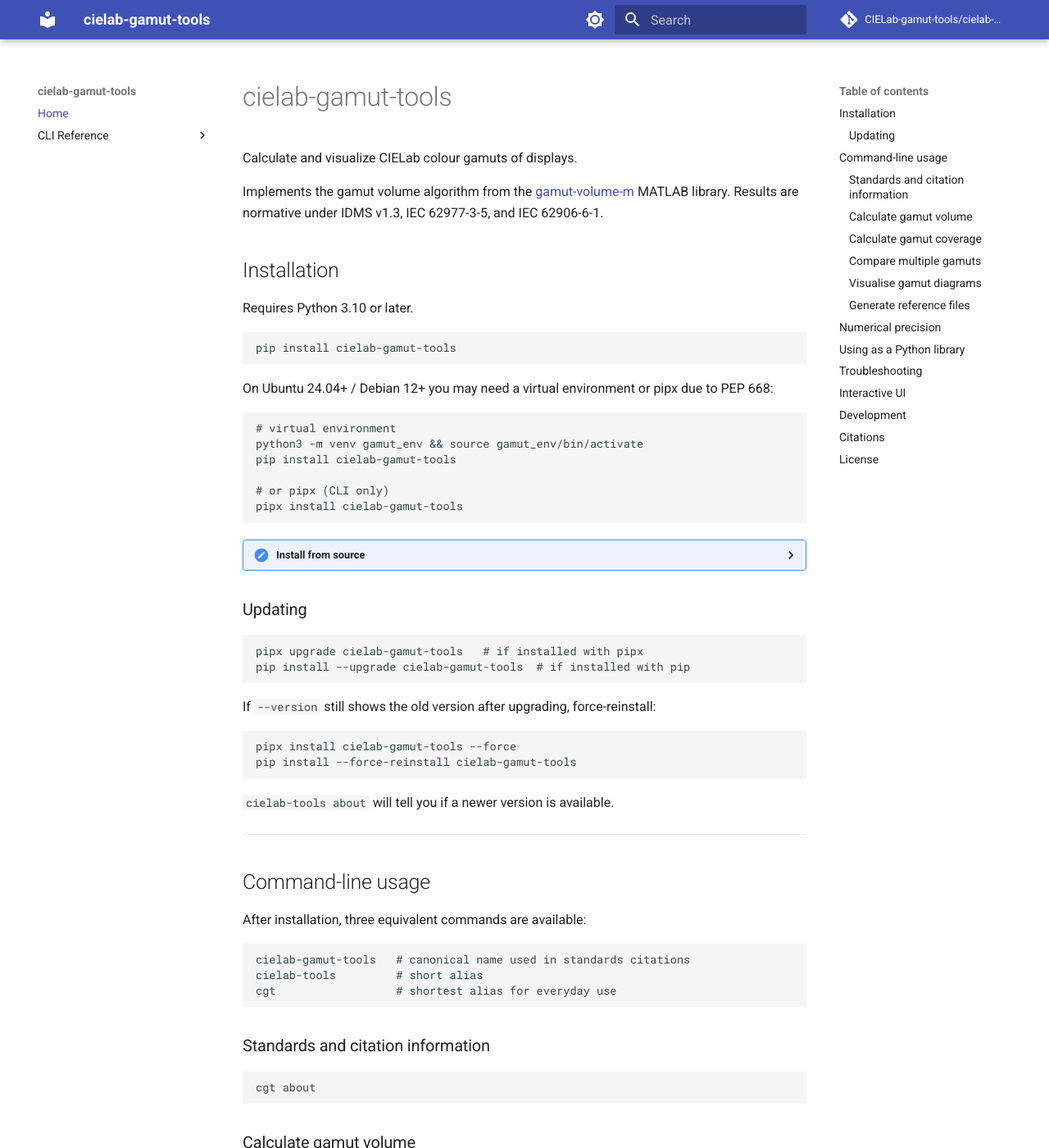
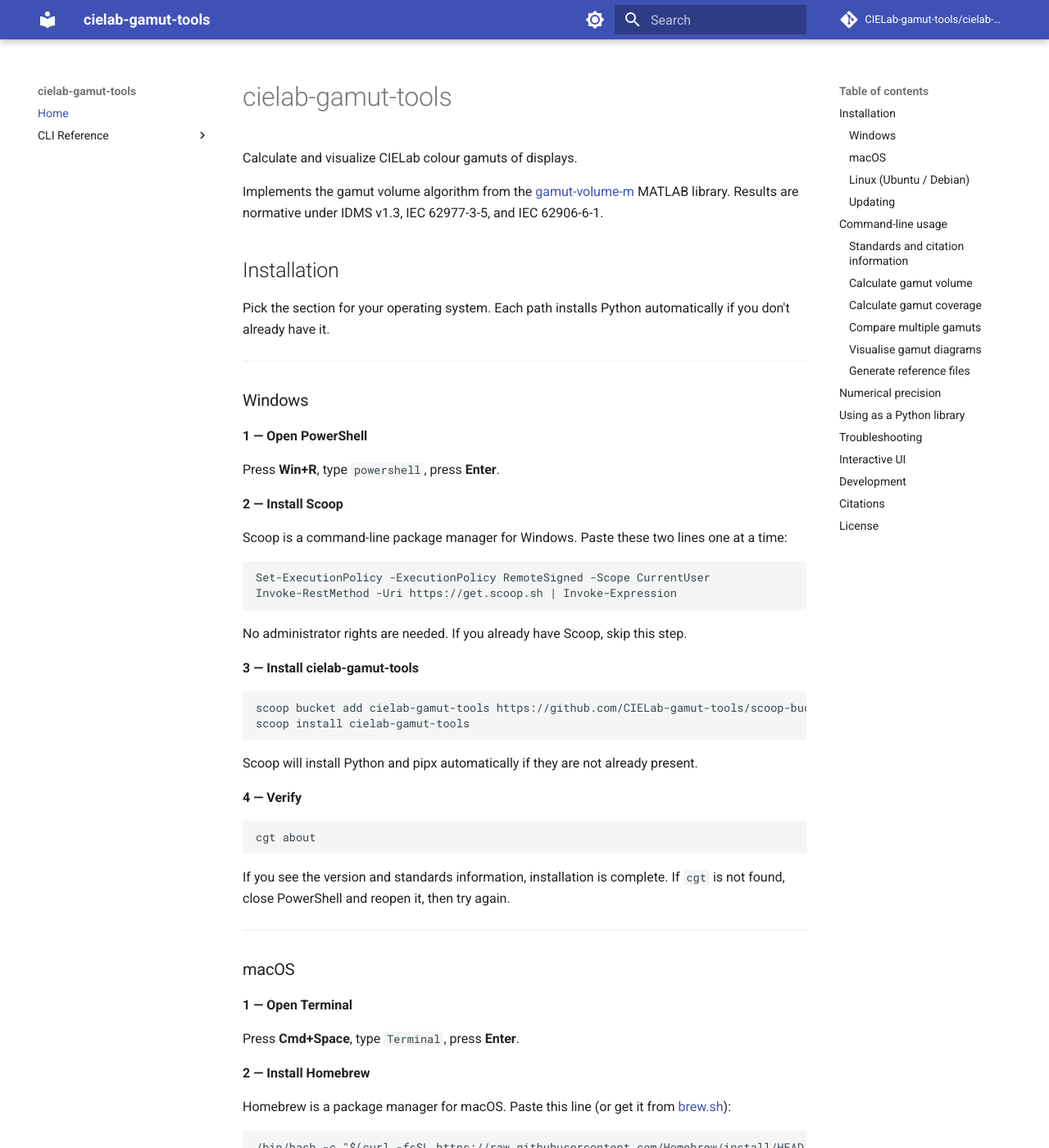
Before and after one commit to CIELab-gamut-tools/cielab-gamut-tools-py, an MkDocs documentation site: the page built from docs/index.md, in a window 1280 px wide and 1400 px high. Shown: the whole window at 82% size. Built offline with MkDocs 1.6.1 and Material for MkDocs 9.7.7, drawn with Linux system fonts in a browser that asks for light colours; comment, search, counter and statistics services are not loaded; some of the changed text lies outside the part shown.

Commit message:
Added CI/CD including scoop installation flow

````diff
--- a/README.md
+++ b/README.md
@@ -6,48 +6,125 @@ Implements the gamut volume algorithm from the [gamut-volume-m](https://github.c
 
 ## Installation
 
-Requires Python 3.10 or later.
+Pick the section for your operating system. Each path installs Python automatically if you don't already have it.
+
+---
+
+### Windows
+
+**1 — Open PowerShell**
+
+Press **Win+R**, type `powershell`, press **Enter**.
+
+**2 — Install Scoop**
+
+Scoop is a command-line package manager for Windows. Paste these two lines one at a time:
+
+```powershell
+Set-ExecutionPolicy -ExecutionPolicy RemoteSigned -Scope CurrentUser
+Invoke-RestMethod -Uri https://get.scoop.sh | Invoke-Expression
+```
+
+No administrator rights are needed. If you already have Scoop, skip this step.
+
+**3 — Install cielab-gamut-tools**
+
+```powershell
+scoop bucket add cielab-gamut-tools https://github.com/CIELab-gamut-tools/scoop-bucket
+scoop install cielab-gamut-tools
+```
+
+Scoop will install Python and pipx automatically if they are not already present.
+
+**4 — Verify**
+
+```powershell
+cgt about
+```
+
+If you see the version and standards information, installation is complete.
+If `cgt` is not found, close PowerShell and reopen it, then try again.
+
+---
+
+### macOS
+
+**1 — Open Terminal**
+
+Press **Cmd+Space**, type `Terminal`, press **Enter**.
+
+**2 — Install Homebrew**
+
+Homebrew is a package manager for macOS. Paste this line (or get it from [brew.sh](https://brew.sh)):
 
 ```bash
-pip install cielab-gamut-tools
+/bin/bash -c "$(curl -fsSL https://raw.githubusercontent.com/Homebrew/install/HEAD/install.sh)"
 ```
 
-On Ubuntu 24.04+ / Debian 12+ you may need a virtual environment or pipx due to PEP 668:
+Follow the on-screen prompts. If you already have Homebrew, skip this step.
+
+**3 — Install pipx**
 
 ```bash
-# virtual environment
-python3 -m venv gamut_env && source gamut_env/bin/activate
-pip install cielab-gamut-tools
+brew install pipx
+pipx ensurepath
+```
 
-# or pipx (CLI only)
+Close and reopen Terminal after running `pipx ensurepath`.
+
+**4 — Install cielab-gamut-tools**
+
+```bash
 pipx install cielab-gamut-tools
 ```
 
+**5 — Verify**
+
+```bash
+cgt about
+```
+
+---
+
+### Linux (Ubuntu / Debian)
+
+Ubuntu 23.04+ and Debian 12+ include pipx in their package repositories:
+
+```bash
+sudo apt install pipx
+pipx ensurepath
+pipx install cielab-gamut-tools
+```
+
+On older releases, replace the first line with `sudo apt install python3-pip python3-venv && pip install --user pipx`.
+
+After running `pipx ensurepath`, reopen the terminal before running `cgt about` to verify.
+
+---
+
+### Updating
+
+```powershell
+scoop update cielab-gamut-tools        # Windows
+```
+
+```bash
+pipx upgrade cielab-gamut-tools        # macOS / Linux
+```
+
+`cgt about` will tell you if a newer version is available.
+
+---
+
 <details>
-<summary>Install from source</summary>
+<summary>Install from source (developers)</summary>
 
 ```bash
 git clone https://github.com/CIELab-gamut-tools/cielab-gamut-tools-py.git
 cd cielab-gamut-tools-py
-pip install -e .
+pip install -e ".[dev]"
 ```
 </details>
-
-### Updating
-
-```bash
-pipx upgrade cielab-gamut-tools   # if installed with pipx
-pip install --upgrade cielab-gamut-tools  # if installed with pip
-```
-
-If `--version` still shows the old version after upgrading, force-reinstall:
-
-```bash
-pipx install cielab-gamut-tools --force
-pip install --force-reinstall cielab-gamut-tools
-```
-
-`cielab-tools about` will tell you if a newer version is available.
 
 ---
 
@@ -217,11 +294,8 @@ Test signal generation and CGATS export are also available via the API — see t
 
 ## Troubleshooting
 
-**"error: externally-managed-environment" (Ubuntu 24.04+, Debian 12+)**
-Use a virtual environment or pipx — see Installation above.
-
 **CLI command not found after installation**
-The `Scripts` (Windows) or `bin` (macOS/Linux) directory may not be on your PATH. Either add it, or run via `python -m cielab_gamut_tools`.
+Close the terminal and reopen it — PATH changes from pipx and Scoop take effect in new sessions. If still missing, run `pipx ensurepath` (macOS/Linux) or check that Scoop completed without errors (Windows).
 
 **File not found errors**
 Pass an absolute path to your measurement file. On Windows you can Shift+right-click the file and choose "Copy as path"; on macOS hold Option when right-clicking and choose "Copy … as Pathname".
````
Also changed, not shown: CLAUDE.md (+1 -1 lines), RELEASING.md (+52 -53 lines), 2 other files.
